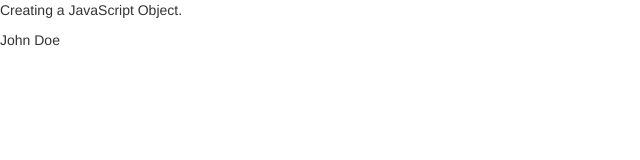
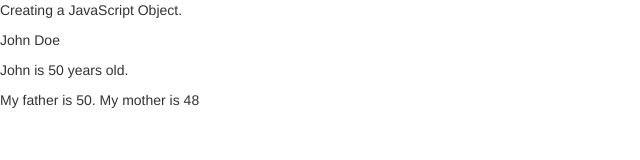
Before and after one commit to ge01/JS1450ODef, a plain HTML site: page index.html in a window 1280 px wide. Shown: the whole page, without its empty margins (0-640 px from the left). Drawn offline with nearby package versions, Linux system fonts and the light colour scheme.

Commit message:
Using an Object Constructor

```diff
--- a/app.js
+++ b/app.js
@@ -9,3 +9,30 @@ var person = {
 };
 
 document.getElementById("demo").innerHTML = person.firstName + " " + person.lastName;
+
+/*******************************************************************************
+*                    Using the JavaScript Keyword new                          *
+********************************************************************************/
+var person = new Object();
+person.firstName = "John";
+person.lastName = "Doe";
+person.age = 50;
+person.eyeColor = "blue";
+
+document.getElementById("demo1").innerHTML = person.firstName + " is " + person.age + " years old.";
+
+/*******************************************************************************
+*                        Using an Object Constructor                           *
+********************************************************************************/
+function person1(first, last, age, eye) {
+    this.firstName = first;
+    this.lastName = last;
+    this.age = age;
+    this.eyeColor = eye;
+}
+
+var myFather = new person1("John", "Doe", 50, "blue");
+var myMother = new person1("Sally", "Rally", 48, "green");
+
+document.getElementById("demo2").innerHTML =
+"My father is " + myFather.age + ". My mother is " + myMother.age;
--- a/index.html
+++ b/index.html
@@ -17,6 +17,8 @@
   <body><!---->
     <p>Creating a JavaScript Object.</p>
     <p id="demo"></p>
+    <p id="demo1"></p>
+    <p id="demo2"></p>
 
     <!-- NOTE: This tag connects the JS to our HTML-->
     <script src="app.js"></script>
```
